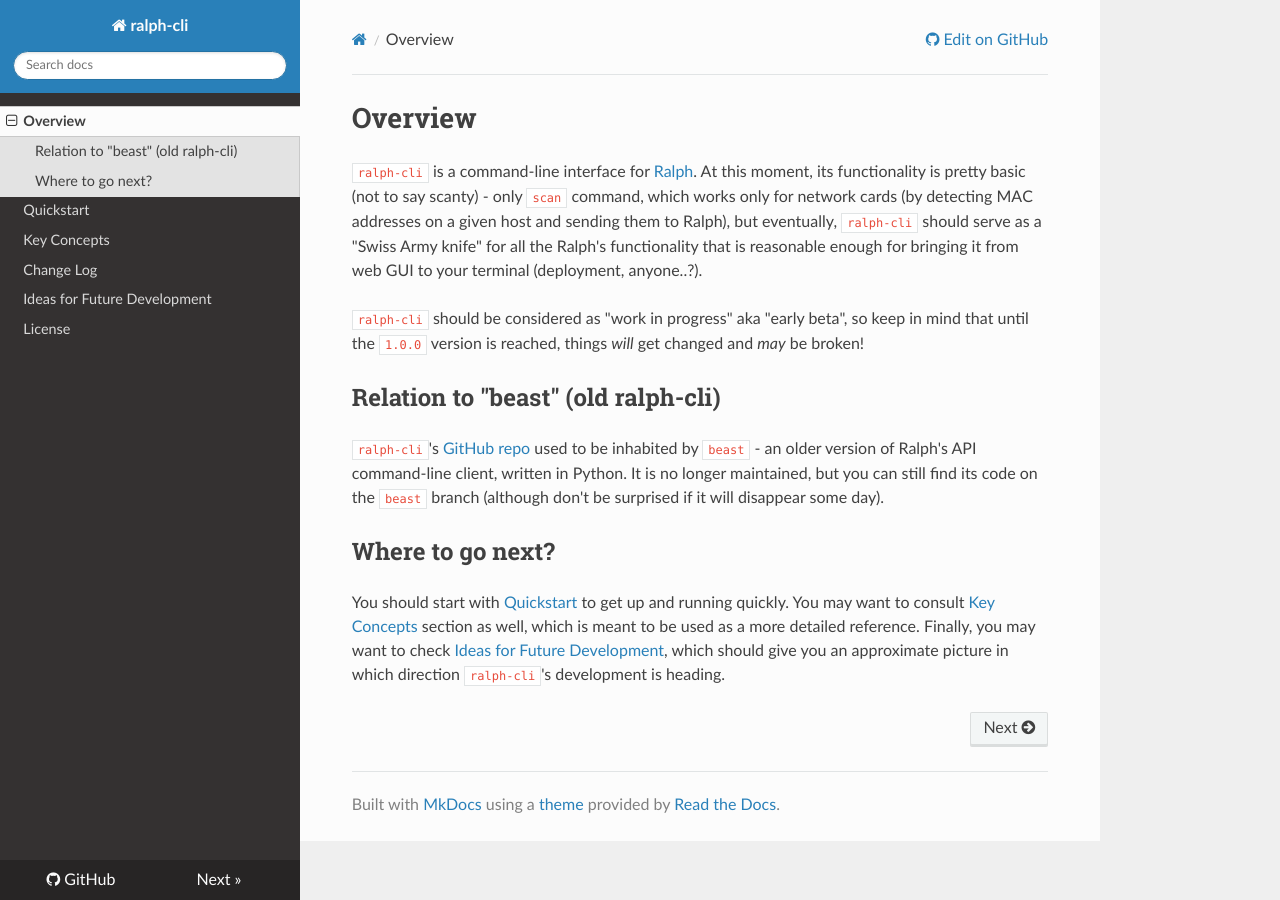
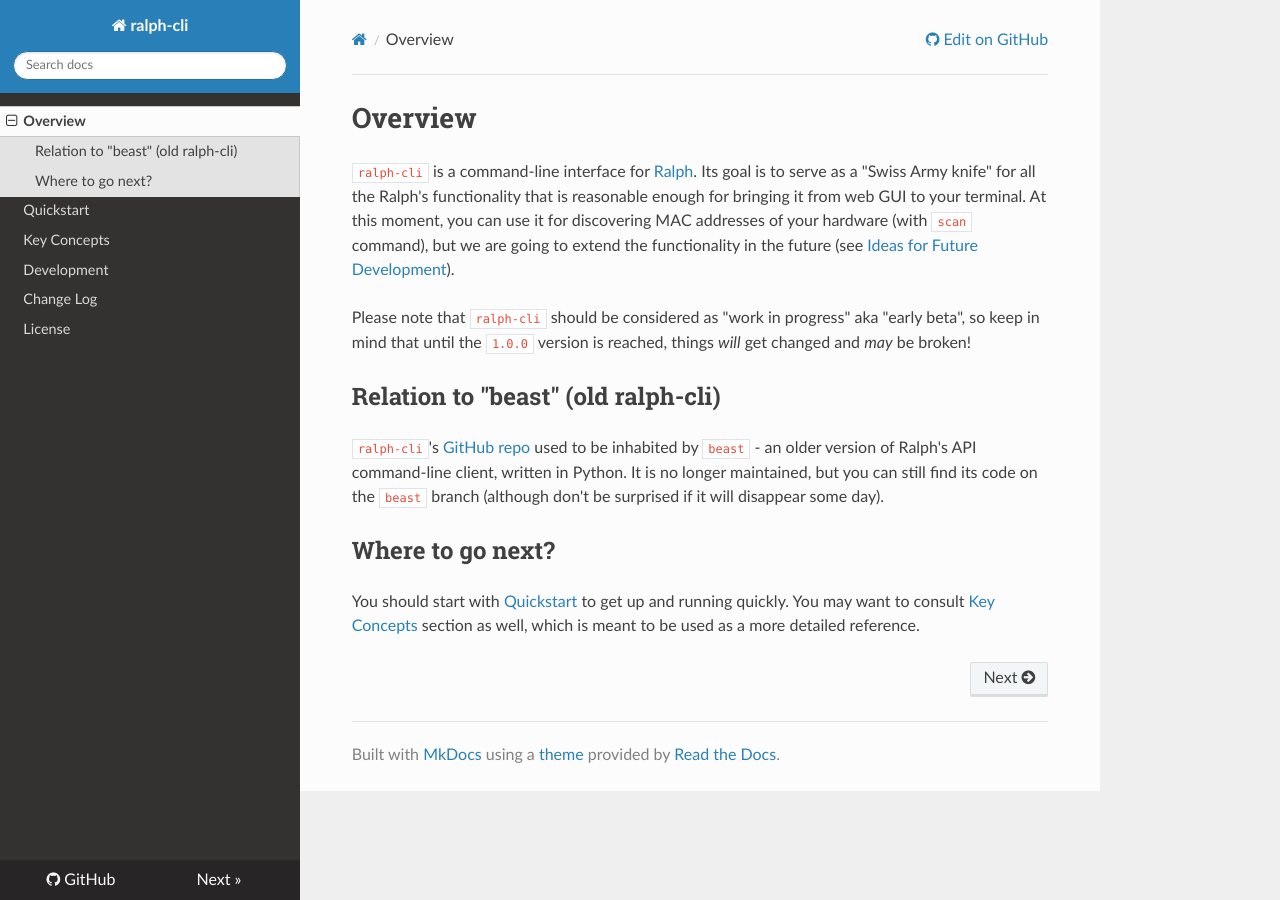
Before and after one commit to allegro/ralph-cli, an MkDocs documentation site: the page built from docs/index.md, in a window 1280 px wide. Built offline with MkDocs 1.6.1, drawn with Linux system fonts in a browser that asks for light colours; nearby versions of some CDN libraries; old or Windows-style settings are respelled for this version of MkDocs.

Commit message:
Changes from review.

```diff
--- a/docs/index.md
+++ b/docs/index.md
@@ -1,15 +1,15 @@
 # Overview
 
-`ralph-cli` is a command-line interface for [Ralph][ralph]. At this moment, its
-functionality is pretty basic (not to say scanty) - only `scan` command, which
-works only for network cards (by detecting MAC addresses on a given host and
-sending them to Ralph), but eventually, `ralph-cli` should serve as a "Swiss
-Army knife" for all the Ralph's functionality that is reasonable enough for
-bringing it from web GUI to your terminal (deployment, anyone..?).
+`ralph-cli` is a command-line interface for [Ralph][ralph]. Its goal is to serve
+as a "Swiss Army knife" for all the Ralph's functionality that is reasonable
+enough for bringing it from web GUI to your terminal. At this moment, you can
+use it for discovering MAC addresses of your hardware (with `scan` command), but
+we are going to extend the functionality in the future (see
+[Ideas for Future Development][development-ideas]).
 
-`ralph-cli` should be considered as "work in progress" aka "early beta", so keep
-in mind that until the `1.0.0` version is reached, things *will* get changed and
-*may* be broken!
+Please note that `ralph-cli` should be considered as "work in progress" aka
+"early beta", so keep in mind that until the `1.0.0` version is reached, things
+*will* get changed and *may* be broken!
 
 ## Relation to "beast" (old ralph-cli)
 
@@ -22,9 +22,9 @@ longer maintained, but you can still find its code on the `beast` branch
 
 You should start with [Quickstart](quickstart.md) to get up and running
 quickly. You may want to consult [Key Concepts](concepts.md) section as well,
-which is meant to be used as a more detailed reference. Finally, you may want to
-check [Ideas for Future Development](ideas.md), which should give you an
-approximate picture in which direction `ralph-cli`'s development is heading.
+which is meant to be used as a more detailed reference.
+
+[development-ideas]: development.md#ideas-for-future-development
 
 [ralph]: https://github.com/allegro/ralph
 [ralph-cli]: https://github.com/allegro/ralph-cli
--- a/mkdocs.yml
+++ b/mkdocs.yml
@@ -4,8 +4,8 @@ pages:
   - Overview: index.md
   - Quickstart: quickstart.md
   - Key Concepts: concepts.md
+  - Development: development.md
   - Change Log: changelog.md
-  - Ideas for Future Development: ideas.md
   - License: license.md
 theme: readthedocs
 strict: true
```
Also changed, not shown: README.md (+23 -21 lines), docs/concepts.md (+6 -5 lines), docs/development.md (added, +65 -0 lines), docs/ideas.md (deleted, +0 -32 lines), docs/quickstart.md (+8 -21 lines).
